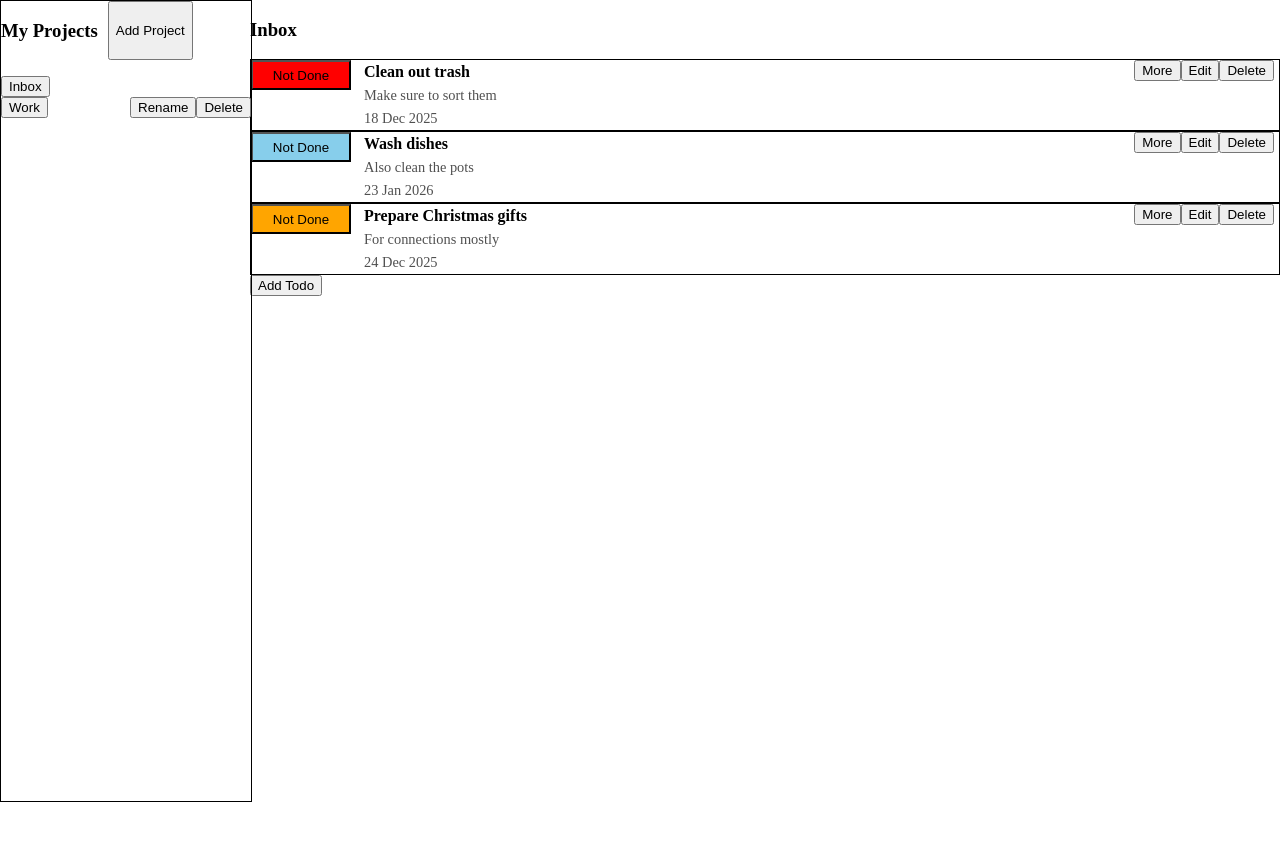
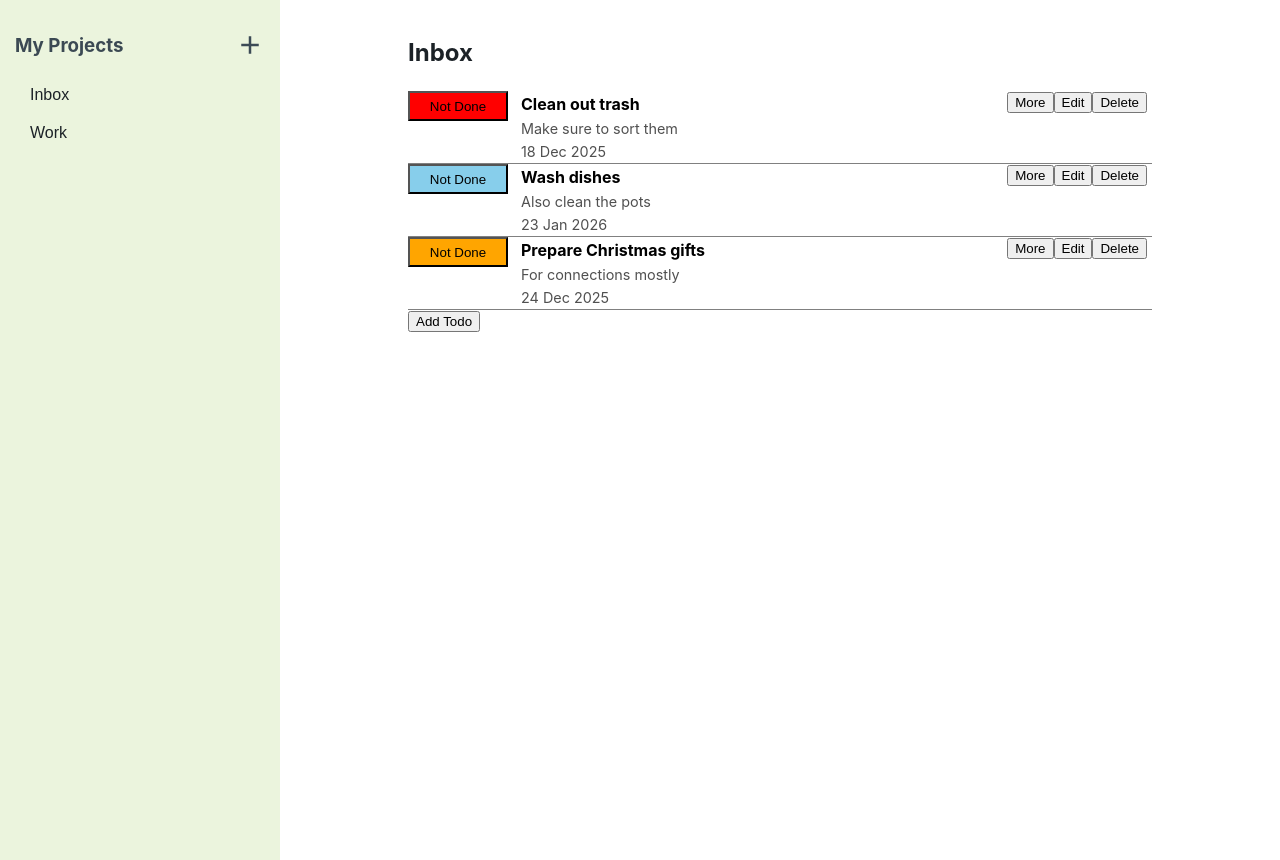
Before and after one commit to jlk-zhou/odin-todo-list, a website built with webpack: page src/template.html in a window 1280 px wide. Before the commit the page ends 800 px from the top, so only its background shows below. Built offline with nearby package versions, Linux system fonts and the light colour scheme.

Commit message:
Add styling to sidebar

```diff
--- a/src/components/interface/style.css
+++ b/src/components/interface/style.css
@@ -1,36 +1,141 @@
 :root {
-  --sidebar-width: 250px
+  --sidebar-width: 250px;
+  --dark-color-font: #1c2227;
+  --dark-color: #3b4953;
+  --semi-dark-color: #5A7863;
+  --semi-light-color: #90Ab8B;
+  --light-color-shade: #c1cead;
+  --light-color: #ebf4dd;
+  --black-icon-light-filter: brightness(0) saturate(100%) invert(92%) sepia(4%) saturate(1172%) hue-rotate(357deg) brightness(110%) contrast(91%);
+  --black-icon-dark-filter: brightness(0) saturate(100%) invert(25%) sepia(5%) saturate(2379%) hue-rotate(163deg) brightness(94%) contrast(84%);
+  --font-family: "Manrope", "Inter", "Roboto", "Helvetica", "Arial", "sans-serif";
+  box-sizing: border-box;
+}
+
+.app-page {
+  display: flex;
+  font-family: var(--font-family);
 }
 
 .sidebar {
   width: var(--sidebar-width);
+  background-color: var(--light-color);
   height: 100vh;
-  border: 1px solid black;
   display: flex;
+  position: sticky;
+  top: 0;
   flex-direction: column;
-  position: fixed;
+  padding: 30px 15px;
 }
 
 .sidebar-header {
   display: flex;
-  gap: 10px;
+  align-items: center;
+  justify-content: space-between;
+}
+
+.sidebar-title {
+  color: var(--dark-color);
+  margin: 0px;
+}
+
+.add-project {
+  background-color: transparent;
+  width: 30px;
+  height: 30px;
+  border: none;
+  cursor: pointer;
+  padding: 0px;
+  border-radius: 50%;
+}
+
+.add-project:hover {
+  background-color: var(--dark-color);
+}
+
+.add-project img {
+  width: 30px;
+  height: 30px;
+  filter: var(--black-icon-dark-filter);
+}
+
+.add-project:hover img {
+  filter: var(--black-icon-light-filter);
 }
 
 .projects {
   padding: 0px;
 }
 
-.projects > li {
+.project-li {
   display: flex;
   justify-content: space-between;
   list-style: none;
+  border-radius: 5px;
+  cursor: pointer;
+}
+
+.select-project,
+input.rename-input,
+input#new-project-name {
+  background-color: transparent;
+  border: none;
+  width: 100%;
+  padding: 10px 15px;
+  text-align: left;
+  font-size: 16px;
+  color: var(--dark-color-font);
+  box-sizing: border-box;
+}
+
+input.rename-input,
+input#new-project-name:focus {
+  outline: none;
+  border-radius: 5px;
+  background-color: var(--light-color-shade);
+}
+
+.project-li:hover {
+  background-color: var(--light-color-shade);
 }
 
 .projects .options {
-  display: flex;
+  display: none;
+  padding-right: 15px;
 }
 
-.project {
-  margin-left: var(--sidebar-width);
-  flex: 1;
+.project-li:hover > .options {
+  display: flex;
+  align-items: center;
+  gap: 5px;
 }
+
+.project-li .options button {
+  background-color: transparent;
+  border: none;
+  cursor: pointer;
+  color: var(--dark-color-font);
+  width: 30px;
+  height: 30px;
+  padding: 0px;
+}
+
+.options .rename-project {
+  background-image: url("./img/pencil-circle-outline.svg");
+  filter: var(--black-icon-dark-filter);
+}
+
+.options .rename-project:hover {
+  background-image: url("./img/pencil-circle.svg");
+  filter: var(--black-icon-dark-filter);
+}
+
+.options .delete-project {
+  background-image: url("./img/delete-circle-outline.svg");
+  filter: var(--black-icon-dark-filter);
+}
+
+.options .delete-project:hover {
+  background-image: url("./img/delete-circle.svg");
+  filter: var(--black-icon-dark-filter);
+}
--- a/src/components/interface/ui.js
+++ b/src/components/interface/ui.js
@@ -6,12 +6,20 @@ import {
   deleteProjectHandler
 } from "./ux.js";
 import "./style.css";
+import plusIcon from "./img/plus.svg";
 
 function renderAddProjectButton() {
   const addProjectButton = document.createElement("button");
   addProjectButton.classList.add("add-project");
-  addProjectButton.textContent = "Add Project";
+
+  const img = document.createElement("img");
+  img.setAttribute("src", plusIcon);
+  img.setAttribute("alt", "Add Project");
+
+  addProjectButton.appendChild(img);
+
   addProjectButton.addEventListener("click", addProjectHandler);
+
   return addProjectButton;
 }
 
@@ -29,7 +37,7 @@ function renderProjectNameInput() {
 function renderRenameProjectButton() {
   const renameProjectButton = document.createElement("button");
   renameProjectButton.classList.add("rename-project");
-  renameProjectButton.textContent = "Rename";
+
   renameProjectButton.addEventListener("click", renameProjectButtonHandler);
   return renameProjectButton;
 }
@@ -37,7 +45,6 @@ function renderRenameProjectButton() {
 function renderDeleteProjectButton() {
   const deleteProjectButton = document.createElement("button");
   deleteProjectButton.classList.add("delete-project");
-  deleteProjectButton.textContent = "Delete";
   deleteProjectButton.addEventListener("click", deleteProjectHandler);
   return deleteProjectButton;
 }
--- a/src/components/interface/ux.js
+++ b/src/components/interface/ux.js
@@ -2,7 +2,7 @@ import { loadProjectList } from "../../util/loader";
 import { Project } from "../project/class.js";
 import { refreshProjectsInterface } from "./index.js";
 
-function addProjectHandler(event) {
+function addProjectHandler() {
   const projectNameInputLi = document.querySelector(".new-project-name-li");
   projectNameInputLi.style.display = "block";
 
@@ -19,7 +19,7 @@ function saveNewProjectHandler(event) {
   const addProjectButton = document.querySelector(".add-project");
   if (
     (event.target !== projectNameInput
-    && event.target !== addProjectButton)
+    && event.target.parentElement !== addProjectButton)
     || event.key === "Enter"
   ) {
     // Validate input
@@ -74,7 +74,7 @@ function renameProjectButtonHandler(event) {
         input.focus();
       } else {
         selectButton.style.display = "block";
-        options.style.display = "block";
+        options.style.display = "none";
         input.style.display = "none";
       }
     }
@@ -85,18 +85,22 @@ function renameProjectButtonHandler(event) {
 
 function saveEditProjectNameHandler(event) {
   const input = document.querySelector('input[style="display: block;"]');
+
   const clickedOutside = (
     (event.target !== input
-    && !event.target.classList.contains("rename-project"))
+    && (!event.target.classList.contains("rename-project")))
   );
 
+  console.log(event.target);
 
   if (clickedOutside || event.key === "Enter") {
-    if (input.value) {
-      const projects = loadProjectList()
-      const project = projects.getProjectByUUID(input.dataset.uuid);
-      project.name = input.value;
-      projects.save();
+    if (input) {
+      if (input.value) {
+        const projects = loadProjectList()
+        const project = projects.getProjectByUUID(input.dataset.uuid);
+        project.name = input.value;
+        projects.save();
+      }
     }
     refreshProjectsInterface();
     window.removeEventListener("click", saveEditProjectNameHandler);
--- /dev/null
+++ b/src/components/project/style.css
@@ -0,0 +1,13 @@
+:root {
+  --dark-color-font: #1c2227;
+}
+
+.project {
+  padding: 14px max(10%, 30px);
+  flex: 1;
+}
+
+.project > h3 {
+  color: var(--dark-color-font);
+  font-size: 1.5em;
+}
--- a/src/components/project/ui.js
+++ b/src/components/project/ui.js
@@ -2,6 +2,7 @@ import {
   renderTodoList,
   renderAddTodoButton
 } from "../todo-list/ui.js";
+import "./style.css";
 
 function renderProject(project) {
   const projectDiv = document.createElement("div");
--- a/src/components/todo-item/style.css
+++ b/src/components/todo-item/style.css
@@ -1,5 +1,4 @@
 .todo-item {
-  border: 1px solid black;
   display: flex;
   gap: 10px;
 }
--- a/src/components/todo-list/style.css
+++ b/src/components/todo-list/style.css
@@ -1,3 +1,7 @@
 .add-todo-form {
   border: 1px solid black;
 }
+
+.todo-item {
+  border-bottom: 1px solid grey;
+}
```
Also changed, not shown: src/components/interface/img/delete-circle-outline.svg (added), src/components/interface/img/delete-circle.svg (added), src/components/interface/img/pencil-circle-outline.svg (added), src/components/interface/img/pencil-circle.svg (added), src/components/interface/img/plus.svg (added).
